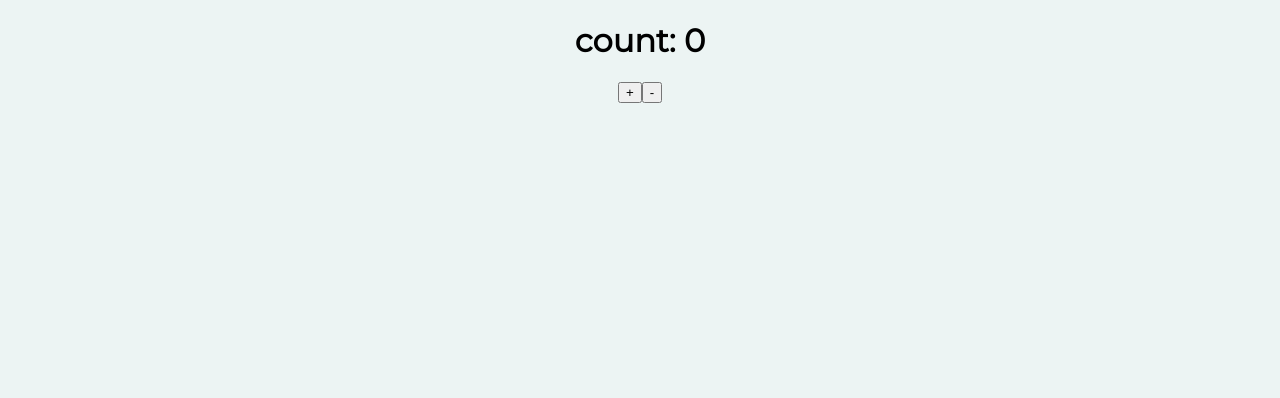
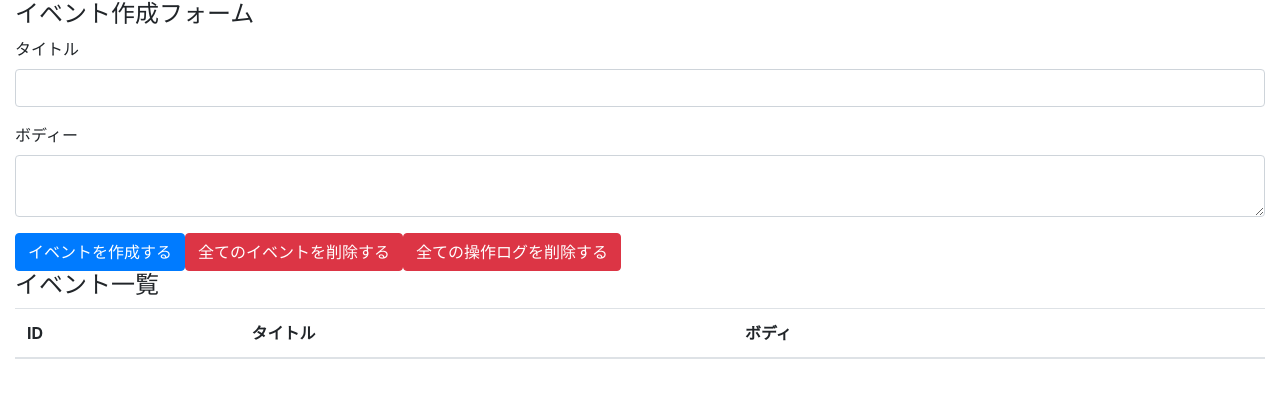
Before and after one commit to hana-sama/react-hooks-102, a React (Create React App) app: page / in a window 1280 px wide. Shown: the top 398 px of the page. Built offline with nearby package versions, Linux system fonts and the light colour scheme.

Commit message:
create event form and event table with bootstrap

```diff
--- a/package.json
+++ b/package.json
@@ -7,6 +7,7 @@
     "@testing-library/react": "^9.3.2",
     "@testing-library/user-event": "^7.1.2",
     "axios": "^0.20.0",
+    "bootstrap": "4.3.1",
     "react": "^16.13.1",
     "react-dom": "^16.13.1",
     "react-scripts": "3.4.3"
--- a/src/components/App.jsx
+++ b/src/components/App.jsx
@@ -1,18 +1,35 @@
 import React, {useState} from 'react'
-
+import 'bootstrap/dist/css/bootstrap.min.css';
 function App() {
-  const [count, setCount] = useState(0)
-  function increment(){
-    setCount(count +1)
-  }
-  function decrement(){
-    setCount(count -1)
-  }
-  return (
-    <div>
-      <h1>count: {count}</h1>
-      <button onClick={increment}>+</button>
-      <button onClick={decrement}>-</button>
+   return (
+    <div className="container-fluid">
+      <h4>イベント作成フォーム</h4>
+      <form>
+        <div className="form-group">
+          <label htmlFor="formEventTitle">タイトル</label>
+          <input className="form-control" id="formEventTitle" />
+        </div>
+        <div className="form-group">
+          <label htmlFor="formEventBody">ボディー</label>
+          <textarea className="form-control" id="formEventBody" />
+        </div>
+        <button className="btn btn-primary">イベントを作成する</button>
+        <button className="btn btn-danger">全てのイベントを削除する</button>
+        <button className="btn btn-danger">全ての操作ログを削除する</button>
+      </form>
+      <h4>イベント一覧</h4>
+      <table className="table table-hover">
+        <thead>
+        <tr>
+          <th>ID</th>
+          <th>タイトル</th>
+          <th>ボディ</th>
+          <th></th>
+        </tr>
+        </thead>
+        <tbody>
+        </tbody>
+      </table>
     </div>
   )
 }
```
Also changed, not shown: 1 other file (tests, documents, lock files or other folders).
